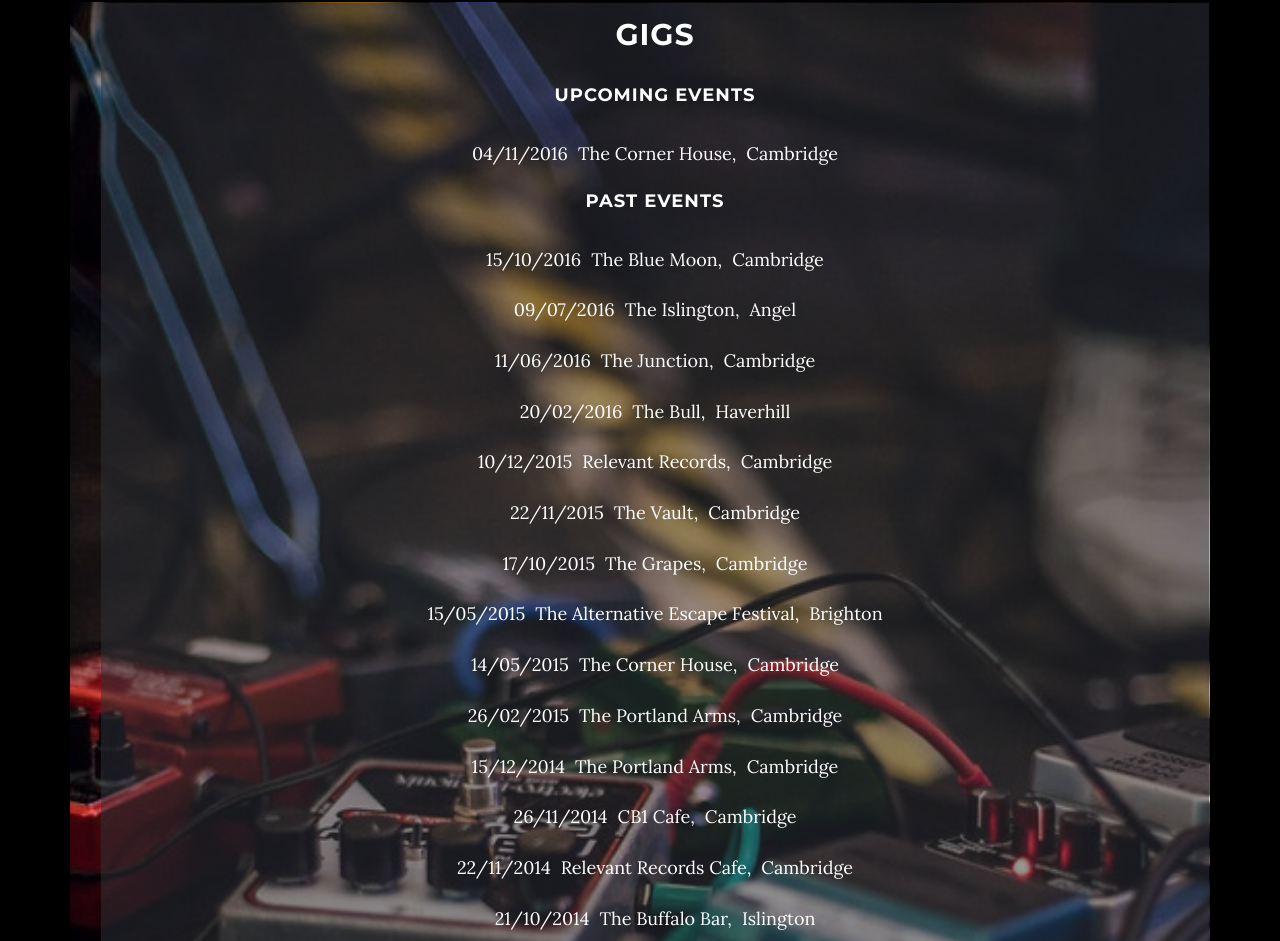
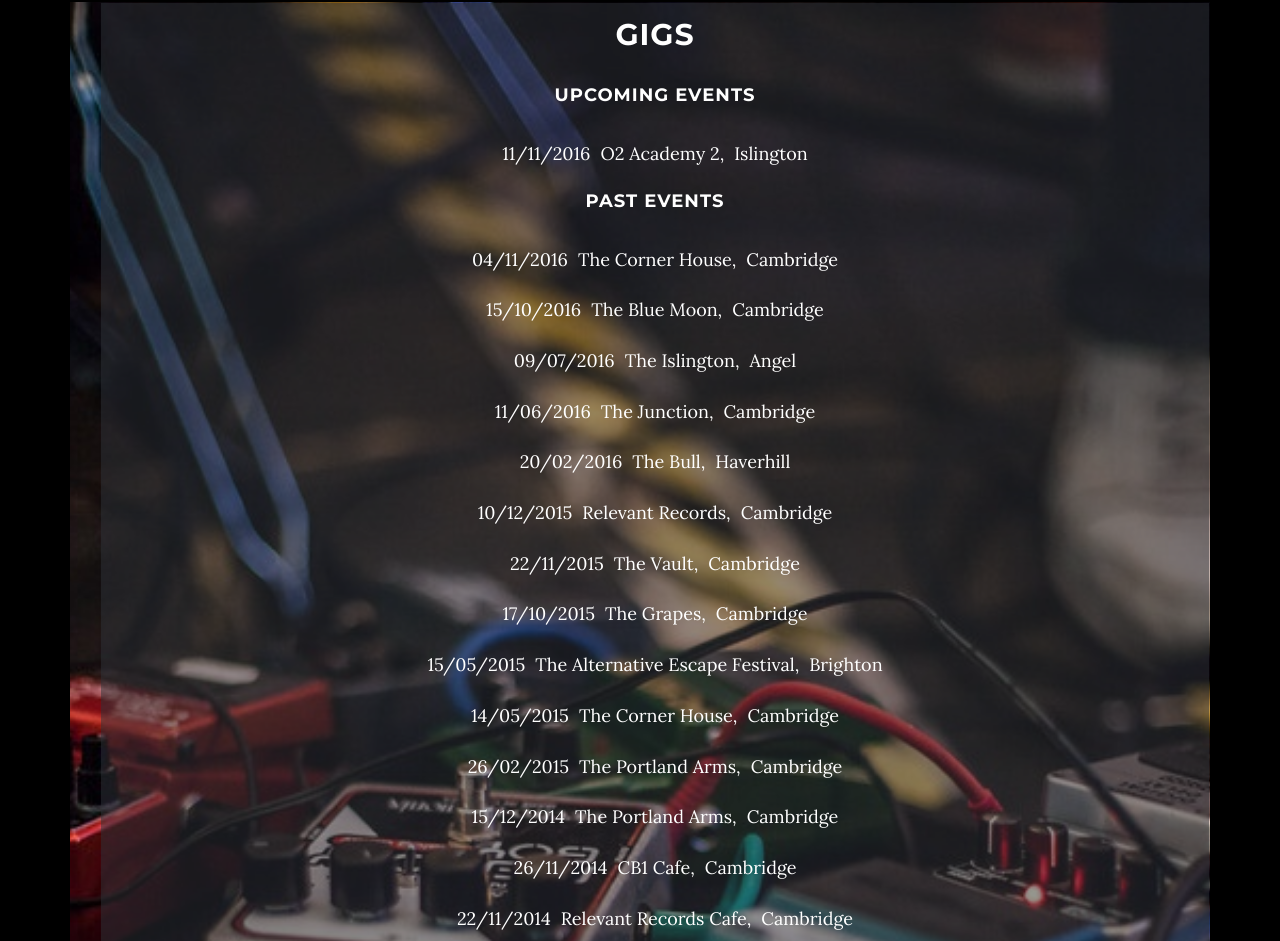
Before and after one commit to tkanemoto/static-sites, a plain HTML site: page index.html in a window 1280 px wide. Shown: the part 4537-5478 px from the top of the page. Drawn offline with Linux system fonts and the light colour scheme.

Commit message:
Updating gigs

```diff
--- a/index.html
+++ b/index.html
@@ -194,11 +194,12 @@
 
                             <h4>upcoming events</h4>
 
-                            <ul class="list-inline gigtext"><li>04/11/2016</li><li>The Corner House,</li><li>Cambridge</li></ul>
+                            <ul class="list-inline gigtext"><li>11/11/2016</li><li>O2 Academy 2,</li><li>Islington</li></ul>
                             <!--ul class="list-inline gigtext"><li>TBA</li></ul-->
 
                             <h4>past events</h4>
 
+                            <ul class="list-inline gigtext"><li>04/11/2016</li><li>The Corner House,</li><li>Cambridge</li></ul>
                             <ul class="list-inline gigtext"><li>15/10/2016</li><li>The Blue Moon,</li><li>Cambridge</li></ul>
                             <ul class="list-inline gigtext"><li>09/07/2016</li><li>The Islington,</li><li>Angel</li></ul>
                             <ul class="list-inline gigtext"><li>11/06/2016</li><li>The Junction,</li><li>Cambridge</li></ul>
```
